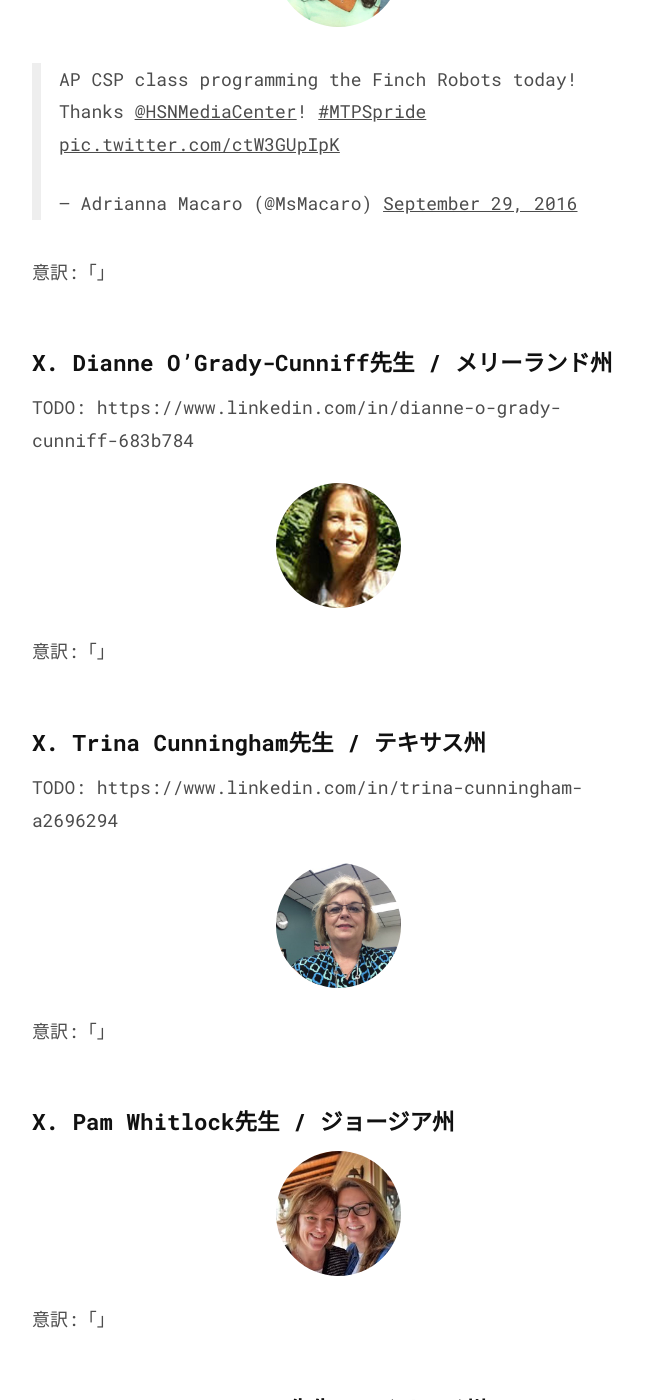
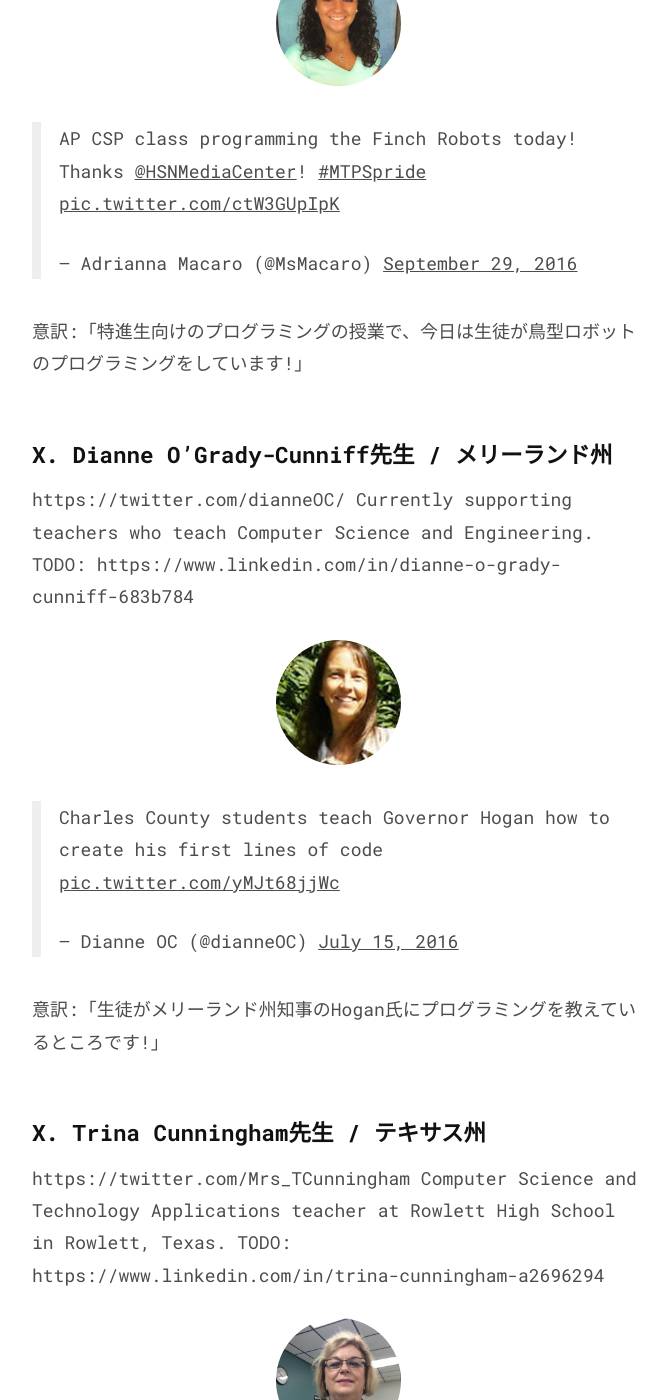
Before and after one commit to chibicode/senseicode, a Jekyll site: the page built from _posts/2016-10-15-100-programming-teachers.md, in a window 1280 px wide and 1400 px high, scrolled down 59606 px. Shown: the whole window, without its empty margins (302-969 px from the left). Built offline with Jekyll 4.4.1, drawn with Linux system fonts in a browser that asks for light colours; comment, search, counter and statistics services are not loaded; some of the changed text lies outside the part shown.

Commit message:
More progress

```diff
--- a/_posts/2016-10-15-100-programming-teachers.md
+++ b/_posts/2016-10-15-100-programming-teachers.md
@@ -1170,6 +1170,8 @@ Computer Science Teacher | Cooper High School | Georgetown College Grad | UC Gra
 
 ## X. Adrianna Macaro先生 / ニュージャージー州
 
+High School Math Teacher
+
 <p style="text-align: center;">
   <img src="/images/7/teachers/adrianna.jpg" width="125" style="border-radius: 100%; margin-top: 0; margin-bottom: 0;" />
 </p>
@@ -1177,43 +1179,64 @@ Computer Science Teacher | Cooper High School | Georgetown College Grad | UC Gra
 <blockquote class="twitter-tweet" data-lang="en"><p lang="en" dir="ltr">AP CSP class programming the Finch Robots today! Thanks <a href="https://twitter.com/HSNMediaCenter">@HSNMediaCenter</a>!  <a href="https://twitter.com/hashtag/MTPSpride?src=hash">#MTPSpride</a> <a href="https://t.co/ctW3GUpIpK">pic.twitter.com/ctW3GUpIpK</a></p>&mdash; Adrianna Macaro (@MsMacaro) <a href="https://twitter.com/MsMacaro/status/781553944975794177">September 29, 2016</a></blockquote>
 <script async src="//platform.twitter.com/widgets.js" charset="utf-8"></script>
 
-意訳:「」
+意訳:「特進生向けのプログラミングの授業で、今日は生徒が鳥型ロボットのプログラミングをしています!」
 
 ## X. Dianne O'Grady-Cunniff先生 / メリーランド州
 
+https://twitter.com/dianneOC/
+Currently supporting teachers who teach Computer Science and Engineering.
 TODO: https://www.linkedin.com/in/dianne-o-grady-cunniff-683b784
 
 <p style="text-align: center;">
   <img src="/images/7/teachers/dianne.jpg" width="125" style="border-radius: 100%; margin-top: 0; margin-bottom: 0;" />
 </p>
 
-意訳:「」
+<blockquote class="twitter-tweet" data-lang="en"><p lang="en" dir="ltr">Charles County students teach Governor Hogan how to create his first lines of code <a href="https://t.co/yMJt68jjWc">pic.twitter.com/yMJt68jjWc</a></p>&mdash; Dianne OC (@dianneOC) <a href="https://twitter.com/dianneOC/status/754073921914179585">July 15, 2016</a></blockquote>
+<script async src="//platform.twitter.com/widgets.js" charset="utf-8"></script>
+
+意訳:「生徒がメリーランド州知事のHogan氏にプログラミングを教えているところです!」
 
 ## X. Trina Cunningham先生 / テキサス州
 
+https://twitter.com/Mrs_TCunningham
+Computer Science and Technology Applications teacher at Rowlett High School in Rowlett, Texas.
 TODO: https://www.linkedin.com/in/trina-cunningham-a2696294
 
 <p style="text-align: center;">
   <img src="/images/7/teachers/trina.jpg" width="125" style="border-radius: 100%; margin-top: 0; margin-bottom: 0;" />
 </p>
 
-意訳:「」
+<blockquote class="twitter-tweet" data-lang="en"><p lang="en" dir="ltr">Charging our new &quot;toys&quot;. My CS students are in geek heaven. Thanks <a href="https://twitter.com/Jasna_A">@Jasna_A</a> <a href="https://t.co/6IQ1UC90qO">pic.twitter.com/6IQ1UC90qO</a></p>&mdash; Mrs. Cunningham (@Mrs_TCunningham) <a href="https://twitter.com/Mrs_TCunningham/status/724988512819269632">April 26, 2016</a></blockquote>
+<script async src="//platform.twitter.com/widgets.js" charset="utf-8"></script>
+
+意訳:「私のプログラミングの授業の生徒たちが使っているBB-8(スター・ウォーズ フォースの覚醒より)のロボット、充電中です!」
 
 ## X. Pam Whitlock先生 / ジョージア州
+
+https://twitter.com/PamWhitlock1/
+Computer Science teacher at Chattahoochee High School --AP Computer Science A and AP CS Principles
 
 <p style="text-align: center;">
   <img src="/images/7/teachers/pam.jpg" width="125" style="border-radius: 100%; margin-top: 0; margin-bottom: 0;" />
 </p>
 
-意訳:「」
+<blockquote class="twitter-tweet" data-lang="en"><p lang="en" dir="ltr">Pair programming in <a href="https://twitter.com/hashtag/APCSP?src=hash">#APCSP</a>. What a great way to start coding!  <a href="https://twitter.com/CSPBJC">@CSPBJC</a> <a href="https://twitter.com/HoochHappenings">@HoochHappenings</a> <a href="https://t.co/4OX0OLRAET">pic.twitter.com/4OX0OLRAET</a></p>&mdash; Pam Whitlock (@PamWhitlock1) <a href="https://twitter.com/PamWhitlock1/status/767740962437206016">August 22, 2016</a></blockquote>
+<script async src="//platform.twitter.com/widgets.js" charset="utf-8"></script>
+
+意訳:「生徒がペアを組んでプログラミングしているところです!」
 
 ## X. Stephanie Sneath先生 / イリノイ州
+
+https://twitter.com/MrsSneath CS Teacher at at RHS. Web Design, Programming, APCSP and TAP
 
 <p style="text-align: center;">
   <img src="/images/7/teachers/stephanie.jpg" width="125" style="border-radius: 100%; margin-top: 0; margin-bottom: 0;" />
 </p>
 
-意訳:「」
+<blockquote class="twitter-tweet" data-lang="en"><p lang="en" dir="ltr">Starting using the  raspberry pi <a href="https://twitter.com/hashtag/WhatWillTheyLearnNext?src=hash">#WhatWillTheyLearnNext</a> <a href="https://twitter.com/hashtag/rhsrebelpride?src=hash">#rhsrebelpride</a> <a href="https://t.co/uwKCAduOYR">pic.twitter.com/uwKCAduOYR</a></p>&mdash; Stephanie Sneath (@MrsSneath) <a href="https://twitter.com/MrsSneath/status/778960744515719168">September 22, 2016</a></blockquote>
+<script async src="//platform.twitter.com/widgets.js" charset="utf-8"></script>
+
+意訳:「今日はみなRaspberry Pi(超小型コンピューター)のプログラミングにトライしています!」
 
 ## X. Eva Anderson先生 / バージニア州
 
```
